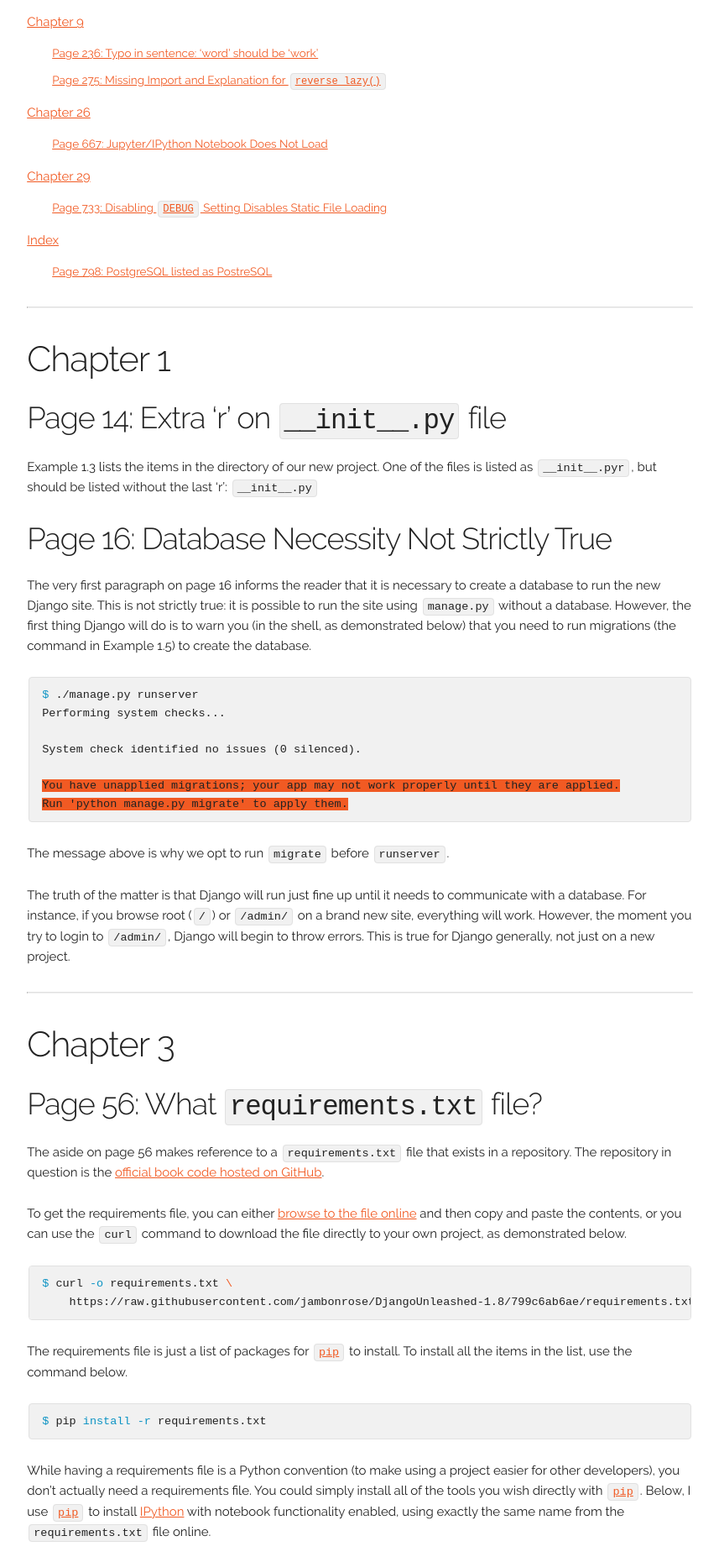
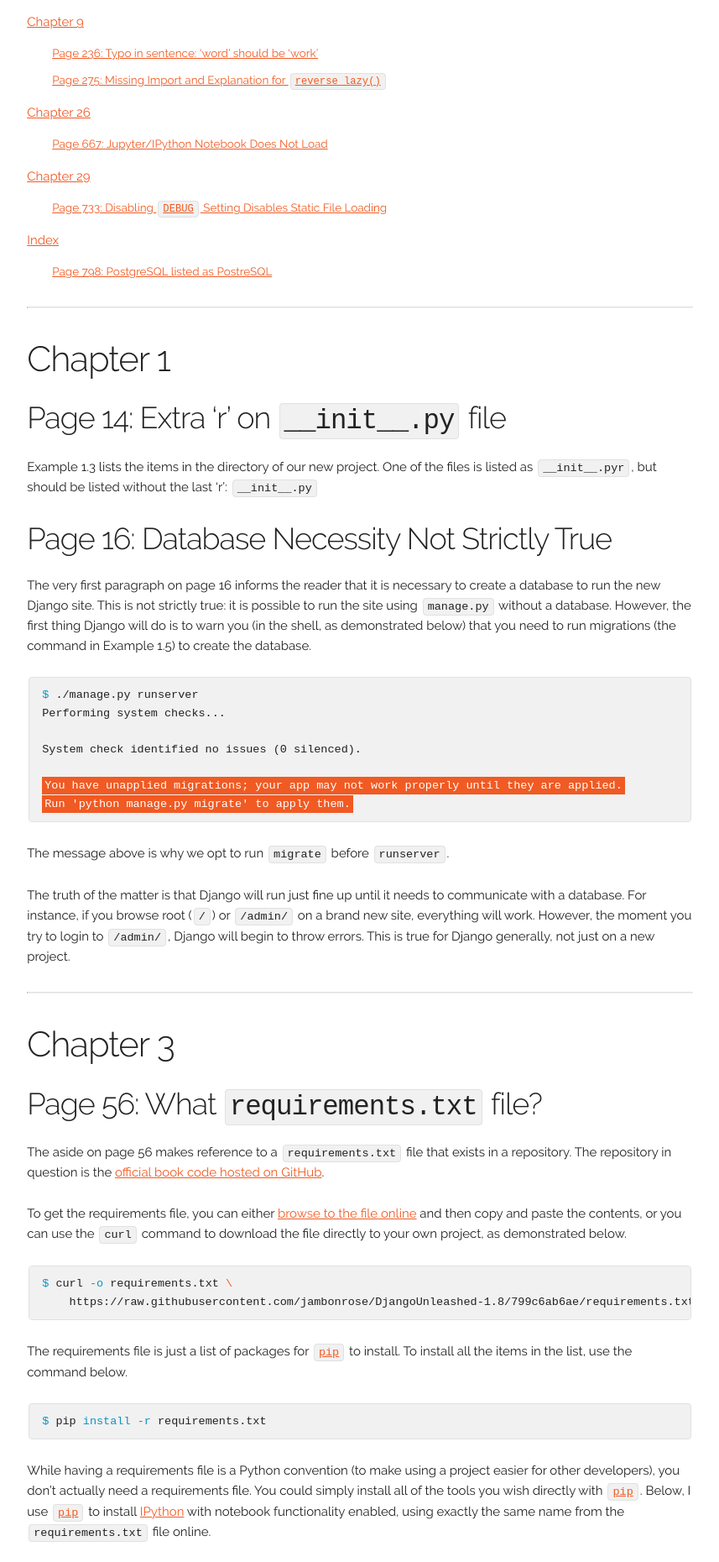
Before and after one commit to jambonrose/django-unleashed.com, a Jekyll site: the page built from src/errata.html, in a window 1280 px wide. Shown: the part 898-2758 px from the top of the page at 84% size, without its empty margins (211-1068 px from the left). Built offline with Jekyll 4.4.1, drawn with Linux system fonts in a browser that asks for light colours.

Commit message:
🎨🔨 Adjust style of errors to be more readable

```diff
--- a/src/_sass/modules/_syntax-highlighting.scss
+++ b/src/_sass/modules/_syntax-highlighting.scss
@@ -41,7 +41,11 @@ $triad-one: darken(adjust-hue($brand-color, 120deg), 20%);  // green
 $triad-two: darken(adjust-hue($brand-color, -120deg), 10%); // blue
 
 .highlight {
-  .err   { color: $text-color; background-color: $brand-color } // Error
+  .err { // Error
+    background-color: $brand-color;
+    color: $background-color;
+    padding: 3px;
+  }
 
   .c,    // Comment
   .c1,   // Comment.Single
```
